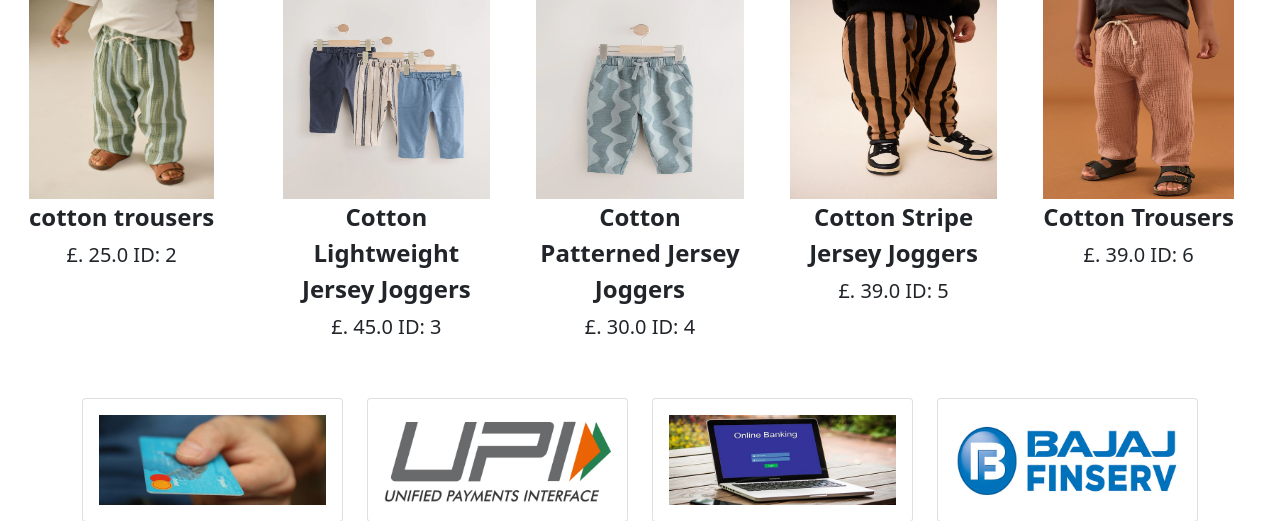
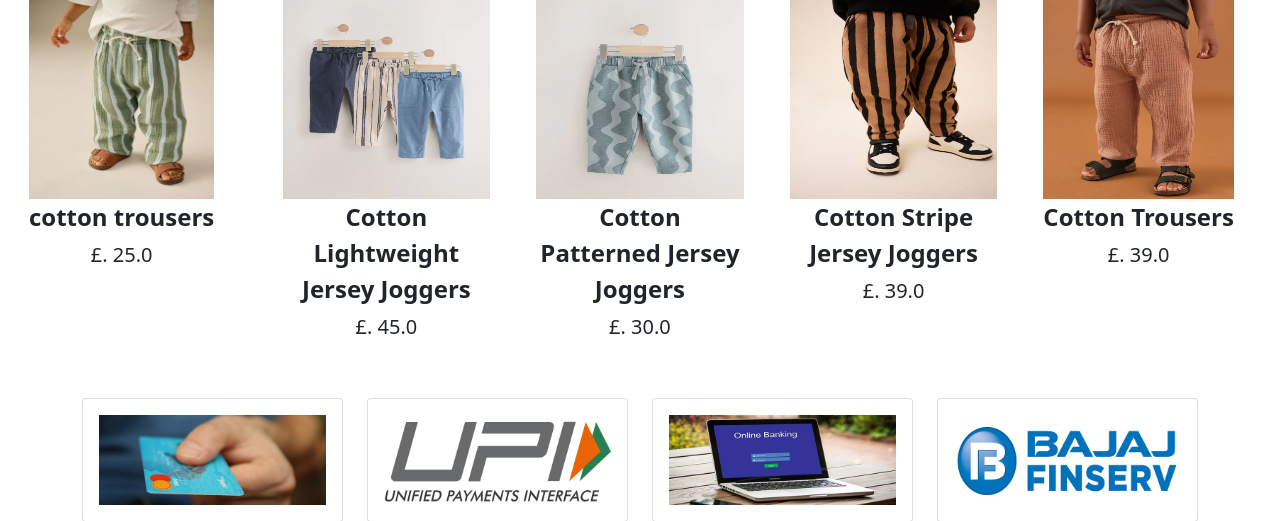
Before and after one commit to vibhu-2002/VMSstyles_e-commerce, a Django app: page / in a window 1280 px wide. Shown: the part 825-1346 px from the top of the page. Run offline with Django 5.2, Linux system fonts and the light colour scheme; data comes from the database, SQL or seed files in the repository; some libraries are stand-ins or nearby versions.

Commit message:
homehtml

```diff
--- a/app/templates/app/home.html
+++ b/app/templates/app/home.html
@@ -50,7 +50,7 @@
  <!-- Slider 1 -->
  <div class="owl-carousel" id="slider1">
   {% for b in bottomwears %}
-  <a href="{% url 'product-detail' b.id %}" class="btn"><div class="item"><img src="{{b.product_image.url}}" alt="" height="200px"><span class="fw-bold">{{b.title}}</span><br><span class="fs-5">£. {{b.discounted_price}} ID: {{b.id}}</span></div></a>
+  <a href="{% url 'product-detail' b.id %}" class="btn"><div class="item"><img src="{{b.product_image.url}}" alt="" height="200px"><span class="fw-bold">{{b.title}}</span><br><span class="fs-5">£. {{b.discounted_price}}</span></div></a>
   {% endfor %}
 
  </div>
```
